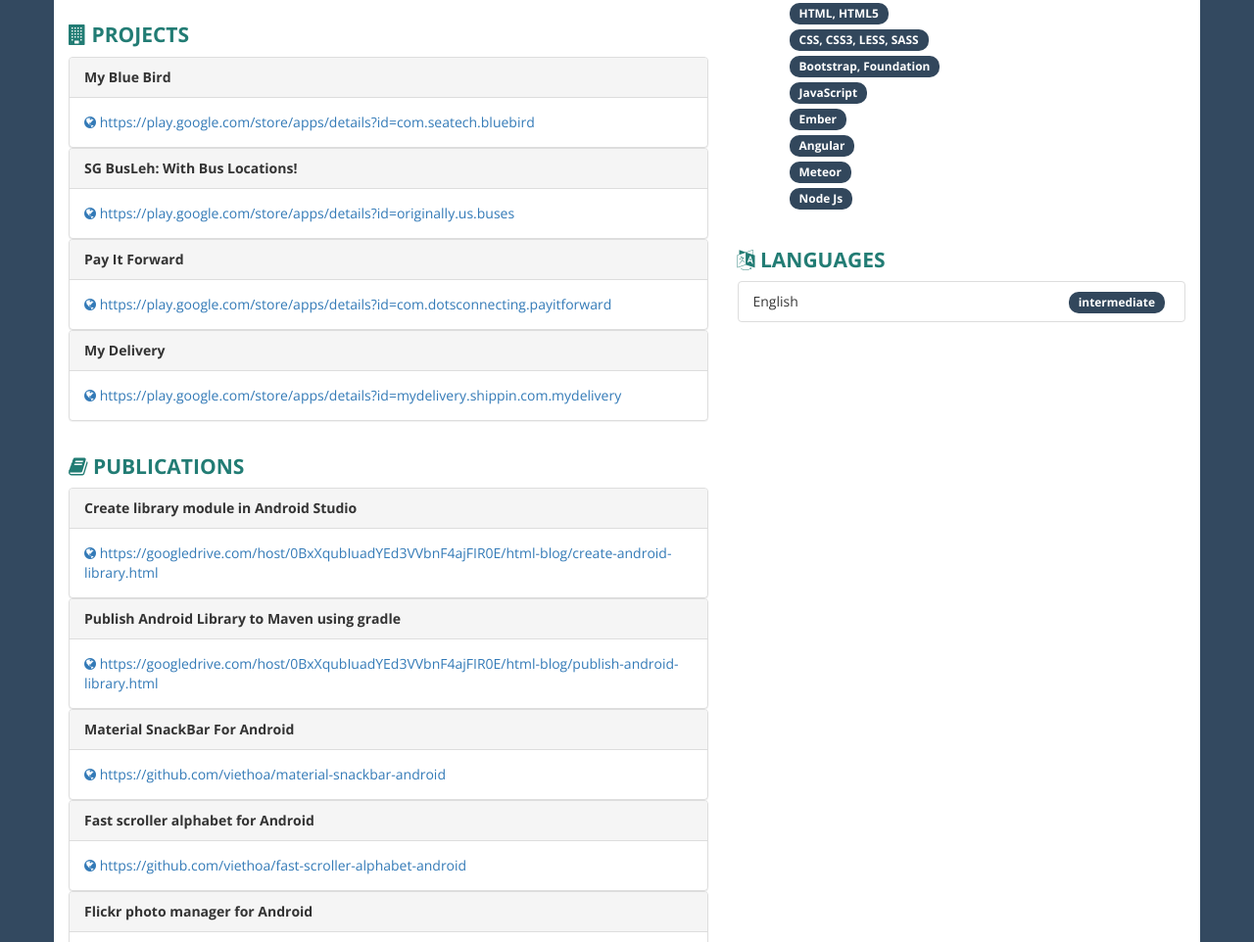
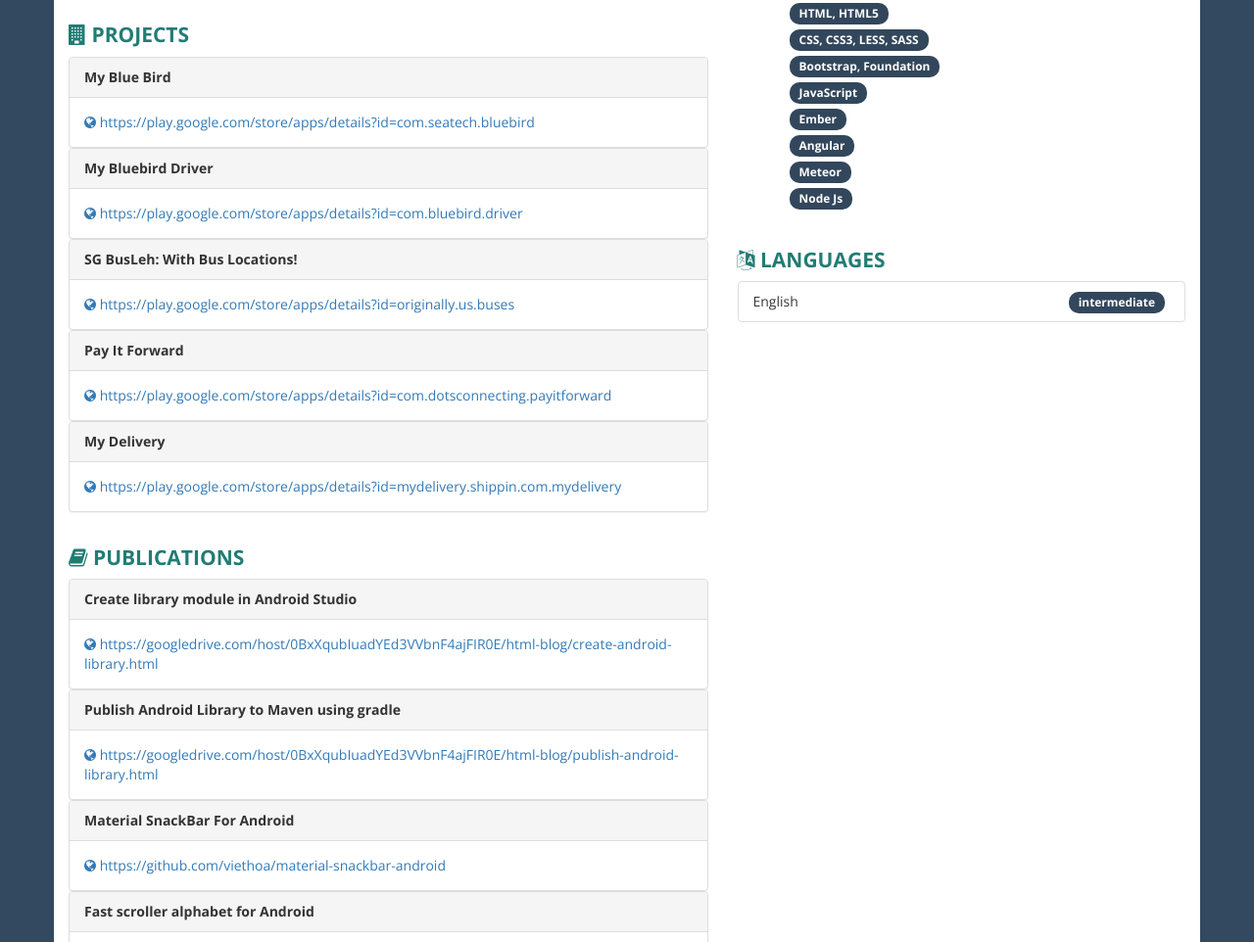
Before and after one commit to viethoa/viethoa.github.io, a plain HTML site: page index.html in a window 1280 px wide. Shown: the part 1236-2198 px from the top of the page at 98% size. Drawn offline with nearby package versions, Linux system fonts and the light colour scheme.

Commit message:
Add My Blue Bird Driver project

```diff
--- a/index.html
+++ b/index.html
@@ -482,6 +482,17 @@
           </div>
           <div class="publication panel panel-default">
             <div class="panel-heading">
+              <div class="name panel-title">My Bluebird Driver</div>
+            </div>
+            <div class="panel-body">
+              <div class="year">  </div>
+              <div class="address">
+                <a href="https://play.google.com/store/apps/details?id=com.bluebird.driver" target= "_blank"><i class="fa fa-globe ico"></i>  https://play.google.com/store/apps/details?id=com.bluebird.driver</a>
+              </div>
+            </div>
+          </div>
+          <div class="publication panel panel-default">
+            <div class="panel-heading">
               <div class="name panel-title">SG BusLeh: With Bus Locations!</div>
             </div>
             <div class="panel-body">
```
